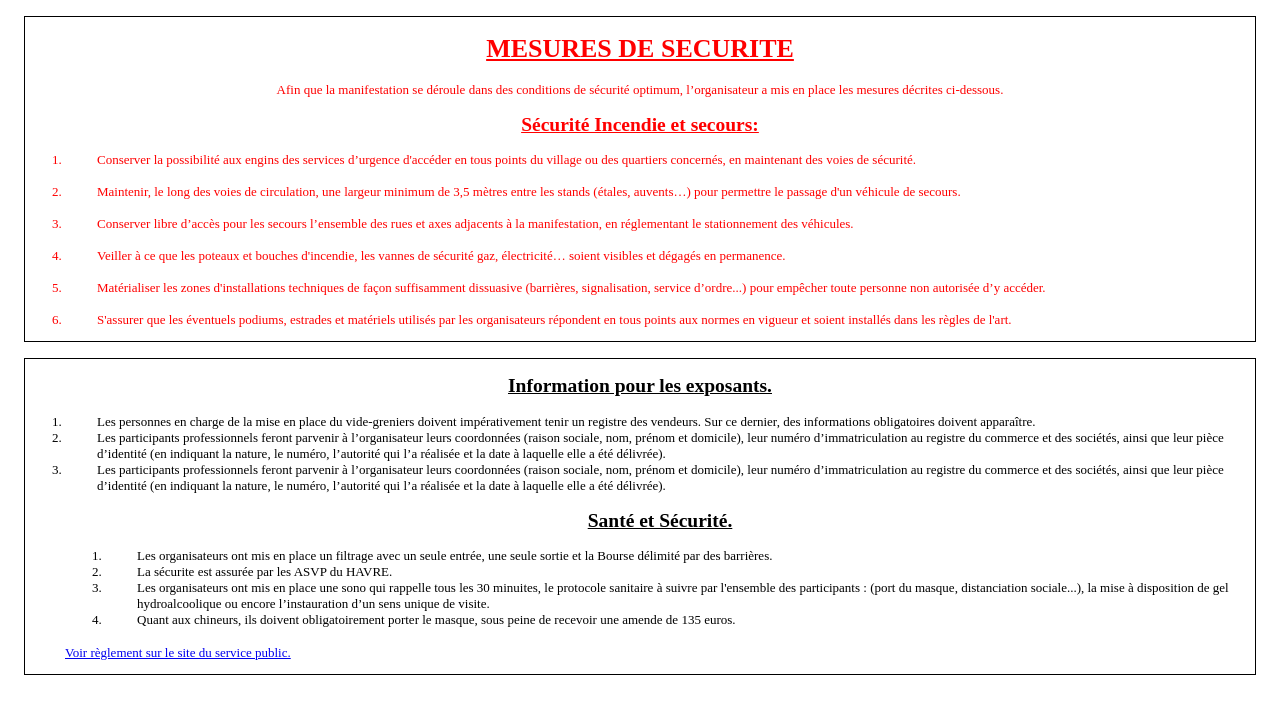
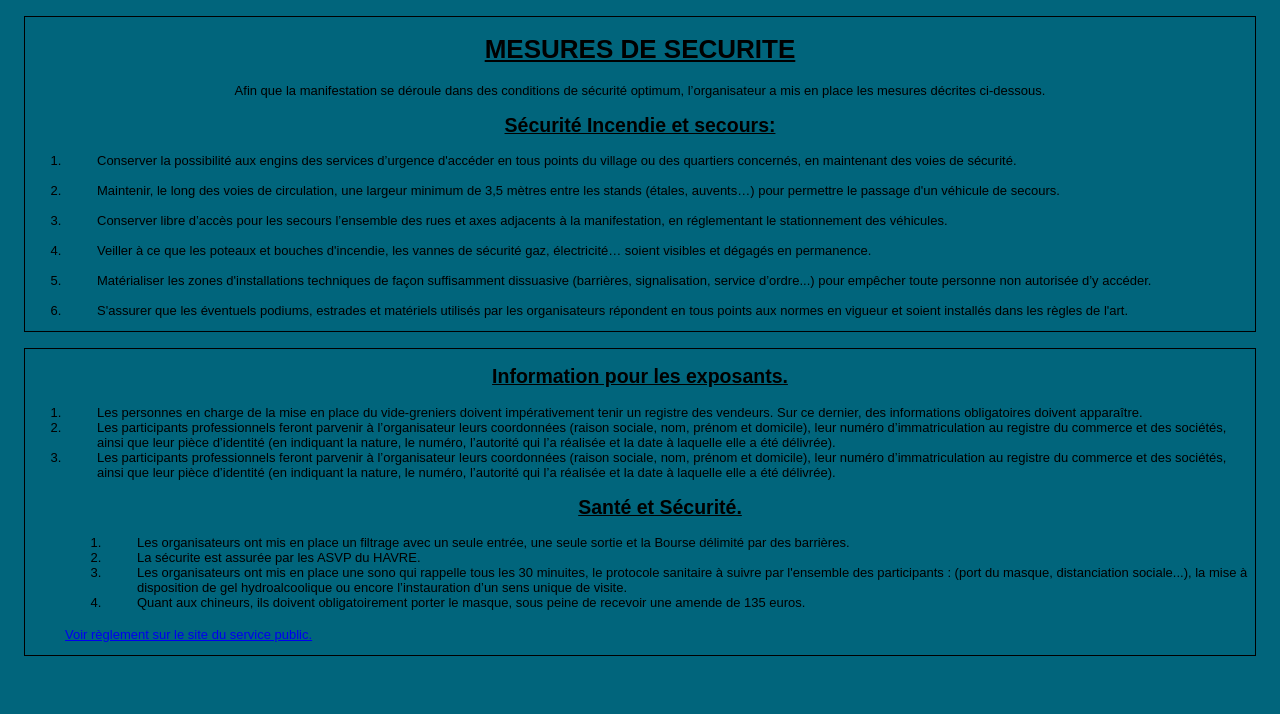
Before and after one commit to lhp7-jp/BourseLaManu, a plain HTML site: page indexA.html in a window 1280 px wide. Drawn offline with Linux system fonts and the light colour scheme.

Commit message:
modif inscription

```diff
--- a/styleA.css
+++ b/styleA.css
@@ -1,6 +1,8 @@
+body{  background-color: #01657C;
+    font-family: 'Anton', sans-serif;}
 .organisation {
     font-size: small;
-    color: red;
+    color: rgb(0, 0, 0);
     margin: 1rem;
         border: solid black 1px;
 
```
Also changed, not shown: inscriptionReservation/inscription.html (+1 -1 lines).
